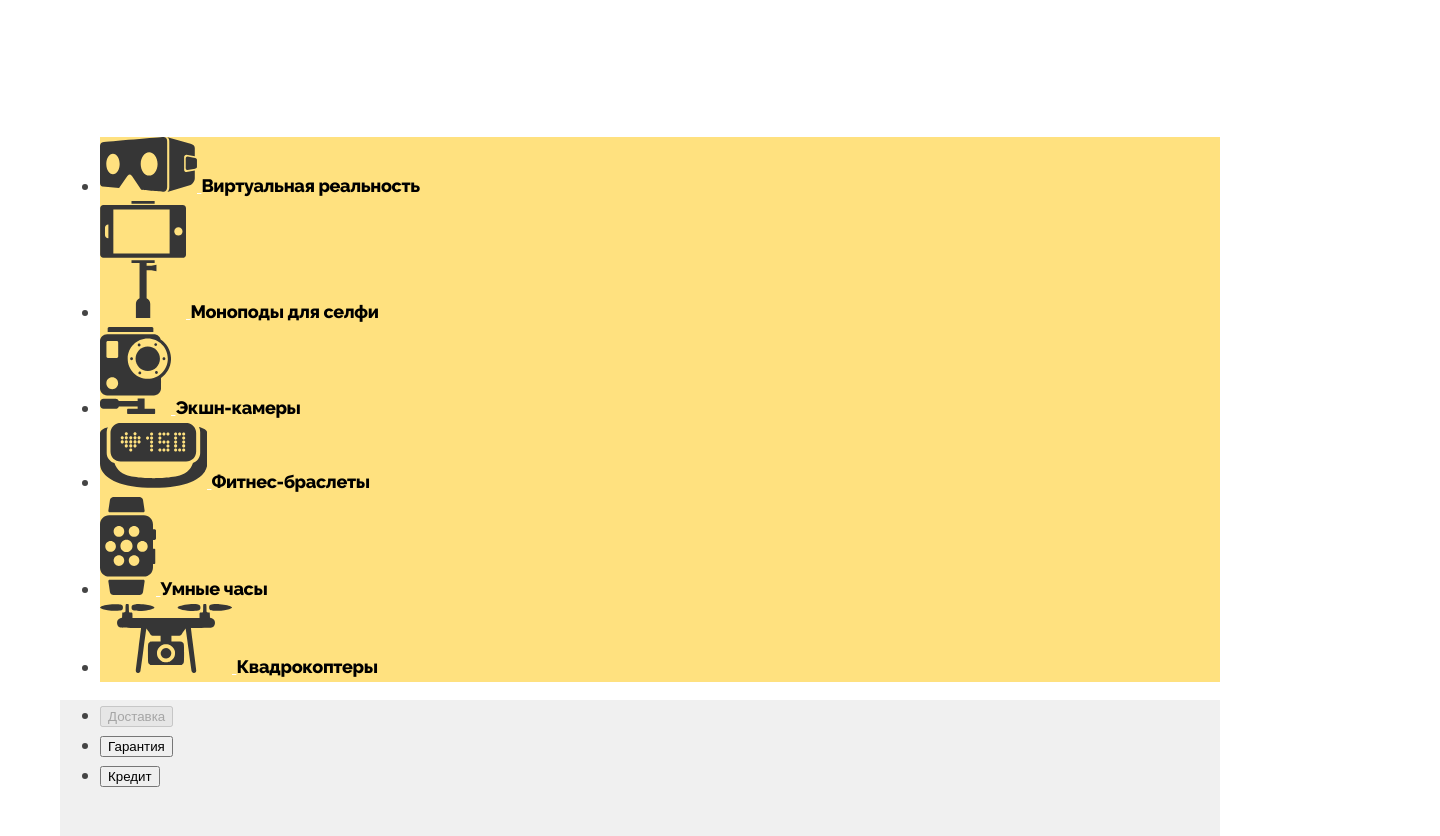
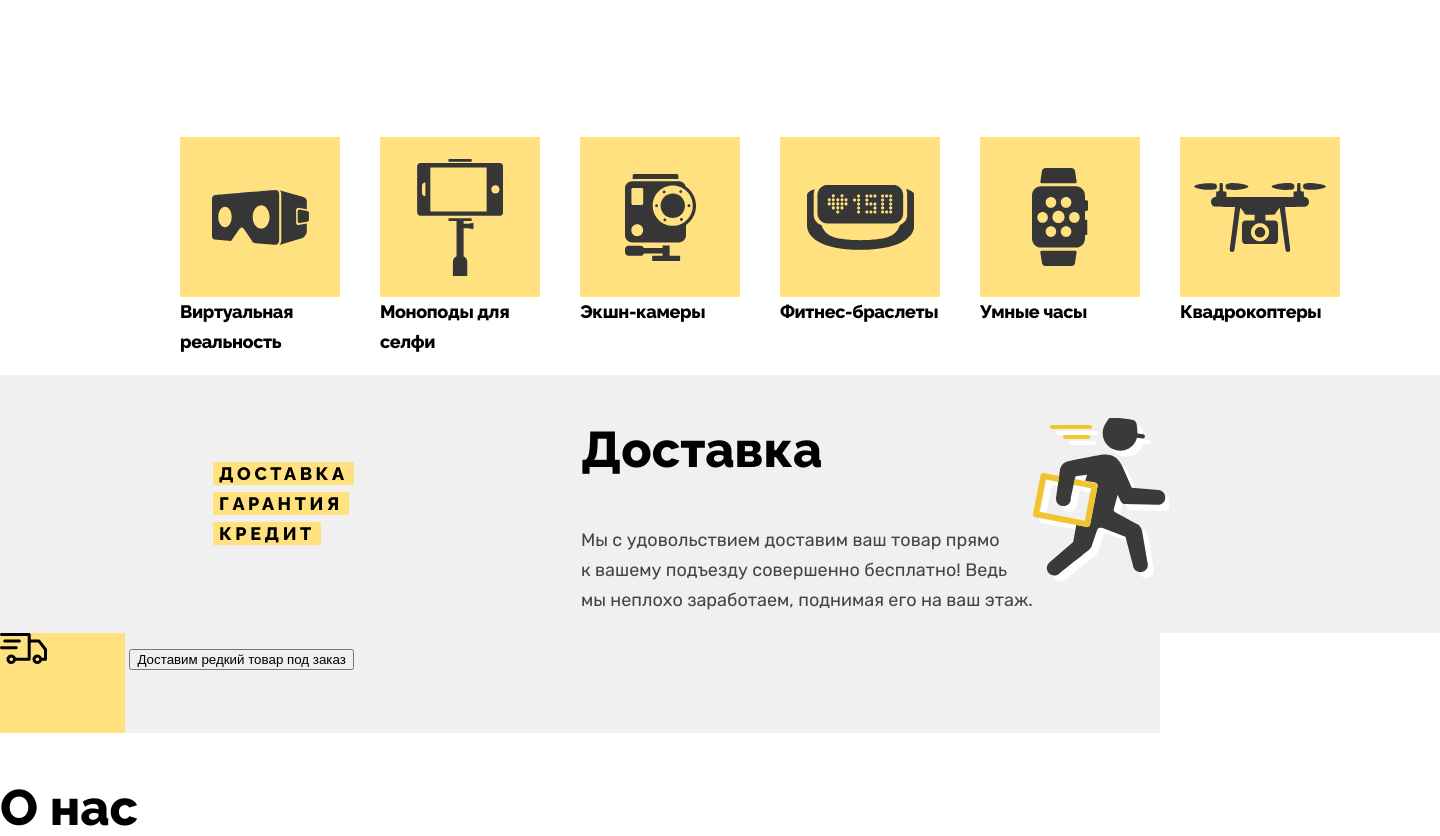
Before and after one commit to aleksandr-loskutov/1871685-device-32, a plain HTML site: page index.html in a window 1280 px wide. Shown: the part 546-1382 px from the top of the page, 1440 px wide, since content can reach past the window. Drawn offline with Linux system fonts and the light colour scheme.

Commit message:
флексы для категорий на главной и инфо блока

```diff
--- a/css/style.css
+++ b/css/style.css
@@ -31,7 +31,8 @@
   height: 100%;
 }
 .page-body{
-  margin: 0;
+  width: 1440px;
+  margin: 0 auto;
   display: flex;
   flex-direction: column;
   min-height: 100%;
@@ -49,6 +50,7 @@
   margin: 0 auto;
 }
 .main-container {
+  width: inherit;
   flex-grow: 1;
   margin: 0 auto;
 }
@@ -112,6 +114,7 @@ header a{
 }
 .main-slider{
   width: 1160px;
+  margin: 0 auto;
 }
 .slider-container{
   display: flex;
@@ -144,6 +147,14 @@ header a{
   font-size: 16px;
   line-height: 30px;
 }
+.page-categories{
+  width: 1160px;
+  margin: 0 auto;
+}
+.page-categories-list{
+  display: flex;
+  list-style-type: none;
+}
 .page-categories-text{
   font-family: "Raleway", sans-serif;
   font-weight: 800;
@@ -153,7 +164,27 @@ header a{
   color: black;
 }
 .services{
+  width:inherit;
   background-color: #F0F0F0;
+}
+.services-wrapper{
+  display: flex;
+  width: 1094px;
+  justify-content: center;
+  align-items: center;
+  margin: 0 auto;
+}
+.services-list{
+  width: 280px;
+  list-style-type: none;
+}
+.services-info{
+  width: 814px;
+}
+.services-slide{
+  display: flex;
+  justify-content: center;
+  align-items: center;
 }
 h1{
   font-family: "Raleway", sans-serif;
@@ -189,8 +220,17 @@ h4{
   line-height: 30px;
 }
 
+.page-categories-item-link{
+  display: flex;
+  justify-content: center;
+  align-items: center;
+  background-color: #FFE17F;
+  width: 160px;
+  height: 160px;
+}
 .page-categories-item{
-  background-color: #FFE17F;
+  width: 160px;
+ margin-right: 40px;
 }
 .slide2, .slide3 {
   display: none;
--- a/index.html
+++ b/index.html
@@ -226,7 +226,7 @@
   <section class="page-categories">
     <ul class="page-categories-list">
       <li class="page-categories-item">
-        <a href="#">
+        <a class="page-categories-item-link" href="catalog.html">
           <img
             alt="Виртуальная реальность"
             height="55"
@@ -237,7 +237,7 @@
         <span class="page-categories-text">Виртуальная реальность</span>
       </li>
       <li class="page-categories-item">
-        <a href="#">
+        <a class="page-categories-item-link" href="catalog.html">
           <img
             alt="Моноподы для селфи"
             height="117"
@@ -248,7 +248,7 @@
         <span class="page-categories-text">Моноподы для селфи</span>
       </li>
       <li class="page-categories-item">
-        <a href="#">
+        <a class="page-categories-item-link" href="catalog.html">
           <img
             alt="Экшн-камеры"
             height="87"
@@ -259,7 +259,7 @@
         <span class="page-categories-text">Экшн-камеры</span>
       </li>
       <li class="page-categories-item">
-        <a href="#">
+        <a class="page-categories-item-link" href="catalog.html">
           <img
             alt="Фитнес-браслеты"
             height="65"
@@ -270,7 +270,7 @@
         <span class="page-categories-text">Фитнес-браслеты</span>
       </li>
       <li class="page-categories-item">
-        <a href="#">
+        <a class="page-categories-item-link" href="catalog.html">
           <img
             alt="Умные часы"
             height="98"
@@ -281,7 +281,7 @@
         <span class="page-categories-text">Умные часы</span>
       </li>
       <li class="page-categories-item">
-        <a href="#">
+        <a class="page-categories-item-link" href="catalog.html">
           <img
             alt="Квадрокоптеры"
             height="69"
@@ -294,26 +294,30 @@
     </ul>
   </section>
   <section class="services">
+    <div class="services-wrapper">
     <h2 class="visually-hidden">Сервисы</h2>
     <ul class="services-list">
       <li class="services-list-item">
-        <button class="active" disabled>Доставка</button>
+        <button class="button active" disabled>Доставка</button>
       </li>
       <li class="services-list-item">
-        <button class="">Гарантия</button>
+        <button class="button">Гарантия</button>
       </li>
       <li class="services-list-item">
-        <button class="">Кредит</button>
+        <button class="button">Кредит</button>
       </li>
     </ul>
-    <ul class="services-info">
-      <li class="services slide1">
+    <div class="services-info">
+      <div class="services-slide slide1">
+        <div class="services-slide-text">
         <h3>Доставка</h3>
         <p>
           Мы с удовольствием доставим ваш товар прямо<br/>
           к вашему подъезду совершенно бесплатно! Ведь<br/>
           мы неплохо заработаем, поднимая его на ваш этаж.
         </p>
+      </div>
+        <div class="services-slide-image">
         <img
           alt="курьер"
           class="info-slide-image"
@@ -321,15 +325,18 @@
           src="img/delivery.svg"
           width="136"
         />
-      </li>
-
-      <li class="services slide2">
+        </div>
+      </div>
+      <div class="services-slide slide2 visually-hidden">
+        <div class="services-slide-text">
         <h3>Гарантия</h3>
         <p>
           Если из-за возгорания купленного у нас товара у вас<br/>
           сгорит дом — не переживайте, мы выдадим вам новый.<br/>
           Товар, не дом, конечно же.
         </p>
+        </div>
+        <div class="services-slide-image">
         <img
           alt="гарантия"
           class="info-slide-image"
@@ -337,14 +344,18 @@
           src="img/warranty.svg"
           width="171"
         />
-      </li>
-      <li class="services slide3">
+        </div>
+      </div>
+      <div class="services-slide slide3 visually-hidden">
+        <div class="services-slide-text">
         <h3>Кредит</h3>
         <p>
           Залезть в долговую яму стало проще! Кредитные<br/>
           консультанты подберут для вас наиболее выгодные<br/>
           условия кредита. Выгодные для банка, разумеется.
         </p>
+        </div>
+        <div class="services-slide-image">
         <img
           alt="кредит"
           class="info-slide-image"
@@ -352,9 +363,11 @@
           src="img/credit.svg"
           width="156"
         />
+        </div>
         <button class="button">Отправить заявку</button>
-      </li>
-    </ul>
+      </div>
+    </div>
+    </div>
   </section>
   <section class="company-info">
     <div class="order-delivery-container">
```
